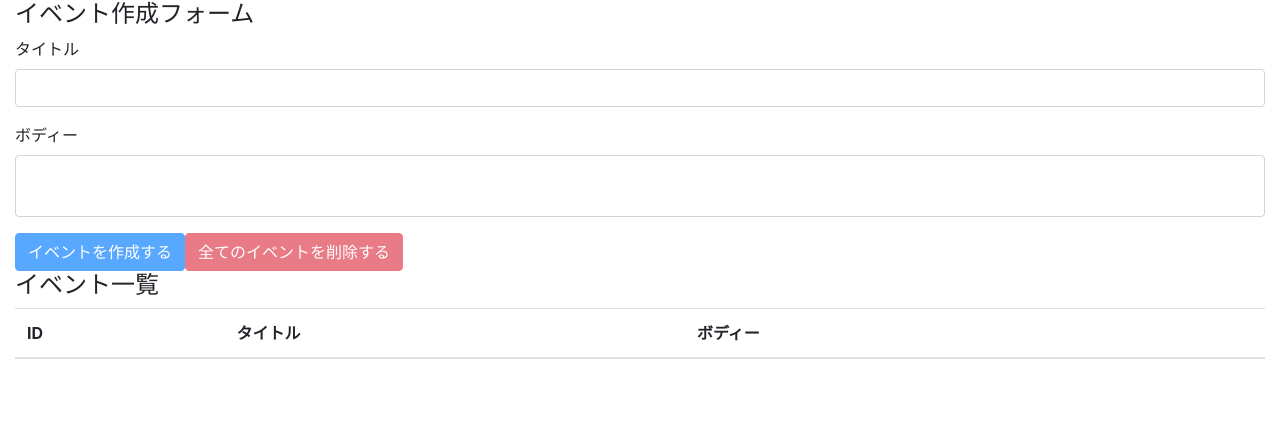
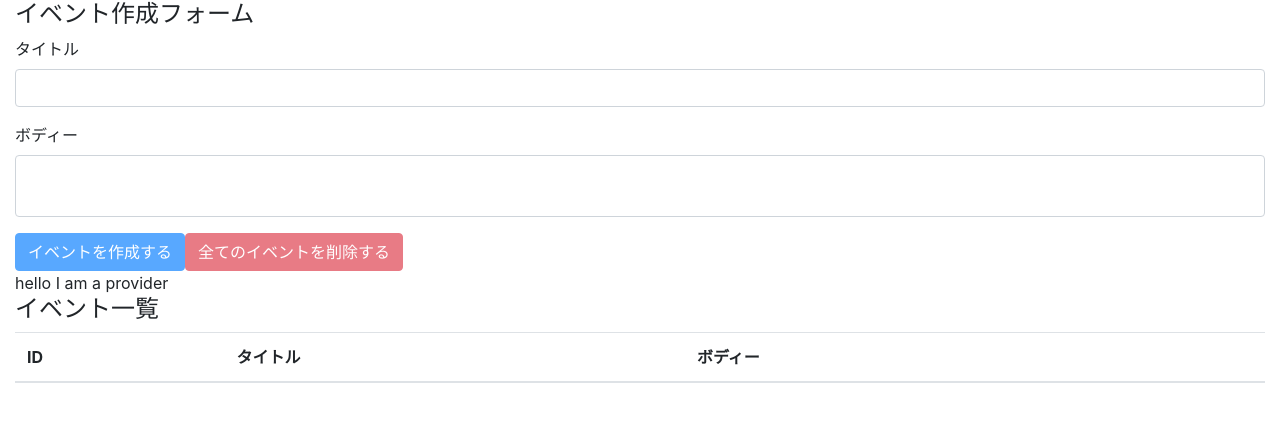
Before and after one commit to keitomasaki/react-hooks-101, a React (Create React App) app in the folder react-hooks-101/: page / in a window 1280 px wide. Shown: the top 422 px of the page. Built offline with nearby package versions, Linux system fonts and the light colour scheme.

Commit message:
setup react context provider

```diff
--- a/react-hooks-101/src/components/App.js
+++ b/react-hooks-101/src/components/App.js
@@ -3,15 +3,20 @@
 import reducer from "../reducers/";
 import EventForm from "./EventForm";
 import Events from "./Events";
+import AppContext from "../contexts/AppContext";
+
+console.log({ AppContext });
 
 const App = (props) => {
   const [state, dispatch] = useReducer(reducer, []);
 
   return (
-    <div className="container-fluid">
-      <EventForm state={state} dispatch={dispatch} />
-      <Events state={state} dispatch={dispatch} />
-    </div>
+    <AppContext.Provider value={"hello I am a provider"}>
+      <div className="container-fluid">
+        <EventForm state={state} dispatch={dispatch} />
+        <Events state={state} dispatch={dispatch} />
+      </div>
+    </AppContext.Provider>
   );
 };
 
--- a/react-hooks-101/src/components/Events.js
+++ b/react-hooks-101/src/components/Events.js
@@ -1,9 +1,12 @@
-import React from "react";
+import React, { useContext } from "react";
 import Event from "./Event";
+import AppContext from "../contexts/AppContext";
 
 const Events = ({ state, dispatch }) => {
+  const value = useContext(AppContext);
   return (
     <>
+      <div>{value}</div>
       <h4>イベント一覧</h4>
       <table className="table table-hover">
         <thead>
```
